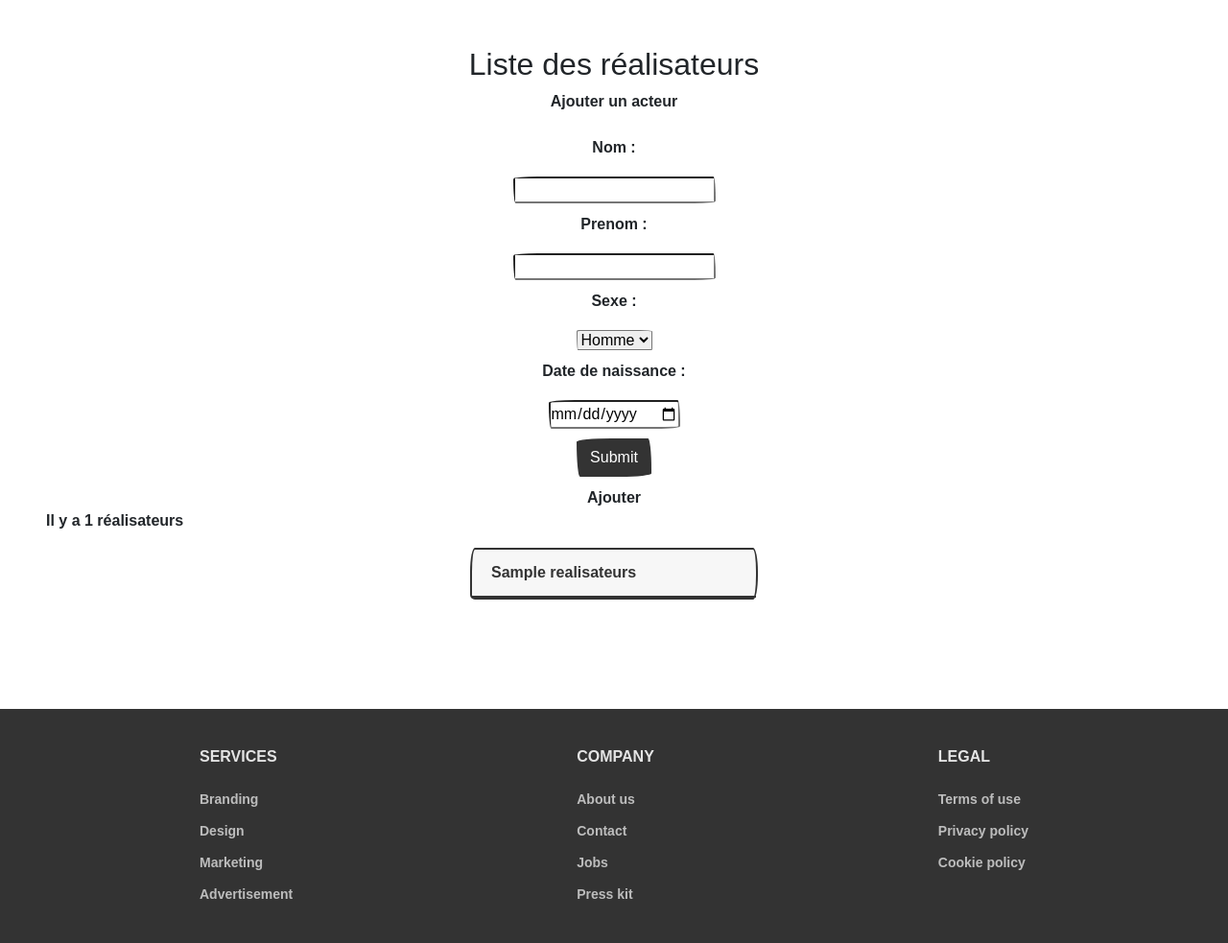
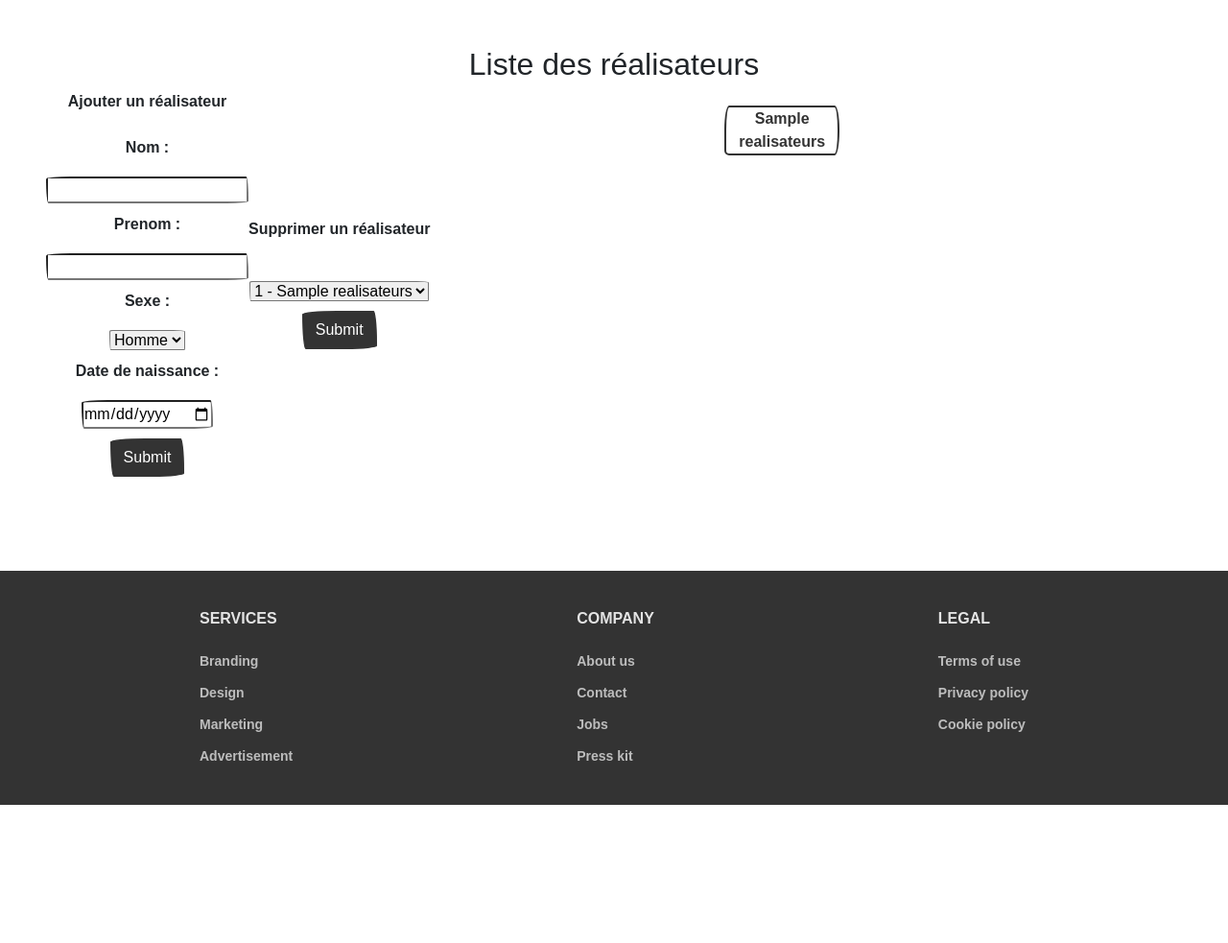
Before and after one commit to IvanVeltz/Cinema, a PHP site: template view/listeRealisateurs.php in a window 1280 px wide. Shown: the part 60-1043 px from the top of the page at 96% size. After the commit the page ends 899 px from the top, so only its background shows below. Run offline with PHP 8.4, Linux system fonts and the light colour scheme; the template is opened without the code that fills it: most values are stand-ins (such as "Sample title", 1, 10 or a date in 2020); some libraries are stand-ins or nearby versions; some web fonts are replaced.

Commit message:
supressin real ok

```diff
--- a/index.php
+++ b/index.php
@@ -29,6 +29,7 @@ if(isset($_GET['action'])){
         case "listeRealisateurs" : $ctrlRealisateur->listeRealisateurs(); break;
         case "detailRealisateur" : $ctrlRealisateur->detailRealisateur($id); break;
         case "ajoutRealisateur" : $ctrlRealisateur->ajoutRealisateur(); break;
+        case "supprimeRealisateur" : $ctrlRealisateur->supprimeRealisateur(); break;
         case "categorie" : $ctrlCategorie->categorie(); break;
         case "ajoutCategorie" : $ctrlCategorie->ajoutCategorie(); break;
 
--- a/public/css/style.css
+++ b/public/css/style.css
@@ -35,6 +35,10 @@ body {
     flex-direction:  column;
 }
 
+.container-main{
+    display: flex;
+}
+
 #wrapper {
     padding: 3em;
     flex: 1;
@@ -42,11 +46,9 @@ body {
 
 .container-film{
     width:80%;
-    margin:auto;
 }
 
 .container-acteur{
-    width: 300px;
     margin: auto;
 }
 
@@ -93,18 +95,25 @@ img{
 }
 
 .container-acteurs, .container-realisateurs, .container-films{
-    display: flex;
-    flex-direction: column;
+    width: 40%;
+    display: grid;
+    grid-template-columns: repeat(3, 1fr);
     gap: 10px;
-    width: 300px;
-    margin: auto;
+    margin: 1em;
+    height: fit-content;
 }
 
-.wrapper form{
+.card{
+    width: 120px;
+}
+
+#wrapper .container-form{
     display: flex;
-    justify-content: center;
     align-items: center;
+    width: 60%!important;
 }
+
+
 
 form div{
     display: flex;
--- a/view/accueil.php
+++ b/view/accueil.php
@@ -5,7 +5,7 @@ ob_start();
 $genre = [];
 
 ?>
-
+<div class="container-main">
     <!-- Ajout d'un film  -->
     <form action="index.php?action=ajoutFilm" method="post">
         <div class="input-group mb-3">
@@ -57,7 +57,7 @@ foreach($requete->fetchAll() as $film){
         ?>
         <div class="card border-primary mb-3">
             <a href="index.php?action=detailFilm&id=<?=$film['id_film'] ?>">
-            <div class="card-header"><?= $film['titre']?></div>
+                <?= $film['titre']?>
             </a>
         </div>
 
@@ -66,7 +66,7 @@ foreach($requete->fetchAll() as $film){
     }
     ?>
     </div>
-
+</div>
 
 <?php
 $titre = "Accueil";
--- a/view/listeRealisateurs.php
+++ b/view/listeRealisateurs.php
@@ -1,8 +1,10 @@
 <?php ob_start(); ?>
+<div class="container-main">
 <!-- Ajout d'un realisateur  -->
+ <div class="container-form">
 <form action="index.php?action=ajoutRealisateur" method="post">
     <div class="input-group mb-3">
-        <label>Ajouter un acteur</label>
+        <label>Ajouter un réalisateur</label>
     </div>
     <div>
         <label for="input-nom">Nom :</label>
@@ -16,12 +18,28 @@
         </select>
         <label for="input-ddn">Date de naissance :</label>
         <input type="date" id="input-ddn" name="ddn">
-        <input class="btn btn-primary" type="submit" name="submit">Ajouter</input>
-    </div>
+        <input class="btn btn-primary" type="submit" name="submit"></input>
     </div>
 </form>
+<form action="index.php?action=supprimeRealisateur" method="post">
+    <div class="input-group mb-3">
+        <label>Supprimer un réalisateur</label>
+    </div>
+    <div>
+        <label for="select-realisateur"></label>
+        <select id="select-realisateur" name="idRealisateur">
+            <?php
+            foreach($requete2->fetchAll() as $realisateur){
+                echo "<option value='".$realisateur['id_personne']."'>
+                        ".$realisateur['id_realisateur']." - ".$realisateur['realisateurs']."</option>";
+            }
+            ?>
+        </select>
+        <input class="btn btn-primary" type="submit" name="submit"></input>
+    </div>
+</form>
+</div>
 
-<p>Il y a <?= $requete1->rowCount() ?> réalisateurs</p>
 
 <div class="container-realisateurs">
 <?php
@@ -29,7 +47,7 @@ foreach($requete1->fetchAll() as $realisateur){
     ?>
     <div class="card border-primary mb-3">
         <a href="index.php?action=detailRealisateur&id=<?=$realisateur['id_realisateur']?>">
-            <div class="card-header"><?= $realisateur['realisateurs']?></div>
+           <?= $realisateur['realisateurs']?>
         </a>
     </div>
 
@@ -38,6 +56,7 @@ foreach($requete1->fetchAll() as $realisateur){
 }
 ?>
 </div>
+</div>
 <?php
 
 $titre = "Liste des realisateurs";
```
Also changed, not shown: controller/RealisateurController.php (+31 -0 lines), view/categorie.php (+4 -4 lines), view/listeActeurs.php (+4 -4 lines). Lines whose indentation alone changed are shown as unchanged.
